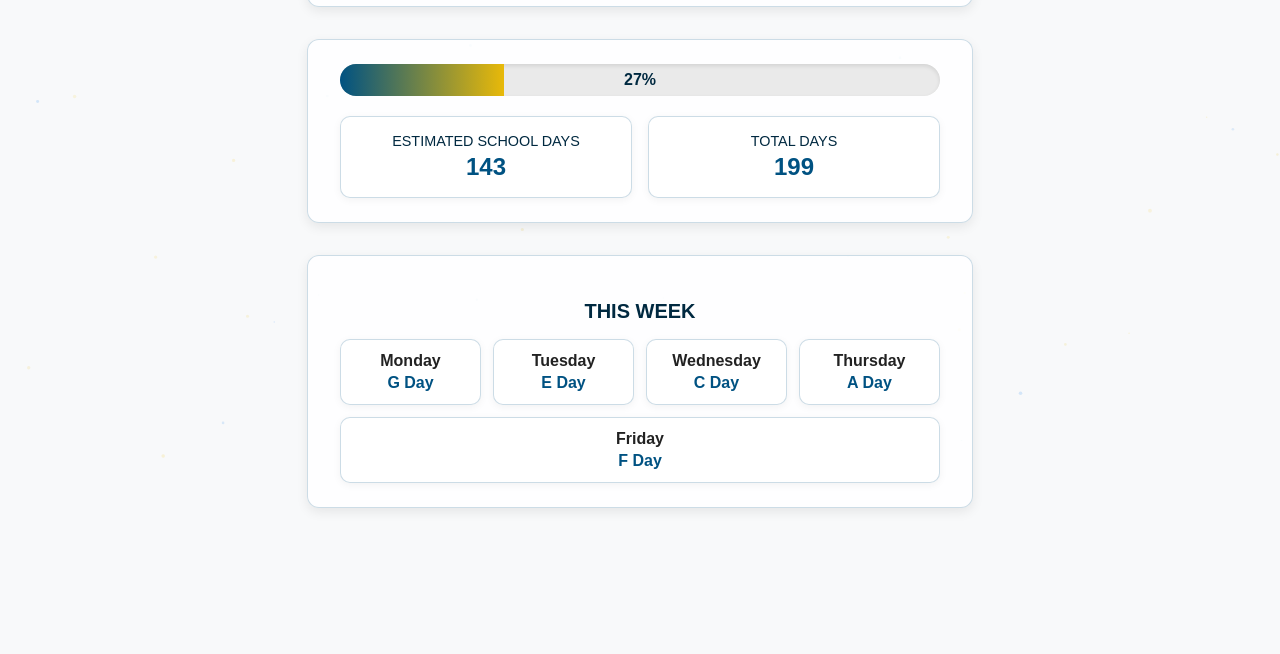
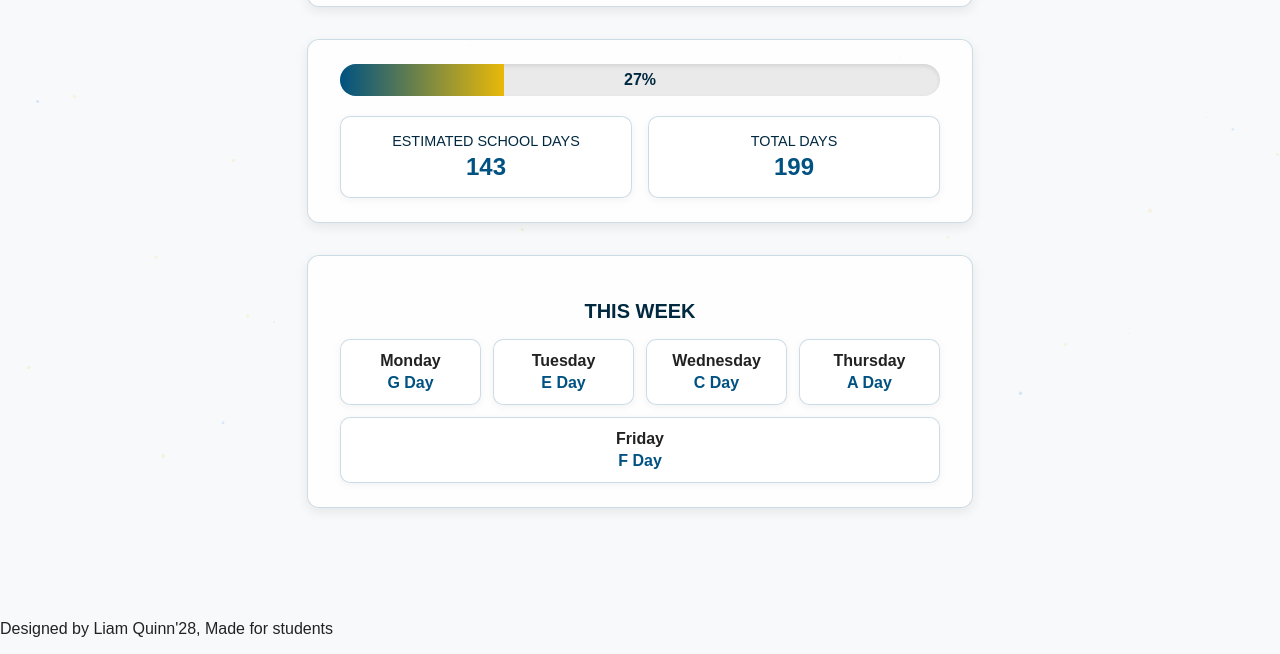
Before and after one commit to MlndMaster-Studios/SIHS-DAY-CLOCK, a plain HTML site: page index.html in a window 1280 px wide. Shown: the part 331-985 px from the top of the page. Before the commit the page ends 935 px from the top, so only its background shows below. Drawn offline with Linux system fonts and the light colour scheme.

Commit message:
Update index.html

```diff
--- a/index.html
+++ b/index.html
@@ -63,5 +63,10 @@
       </div>
     </section>
   </main>
+
+  <!-- Footer -->
+  <footer class="site-footer">
+    <p>Designed by Liam Quinn'28, Made for students</p>
+  </footer>
 </body>
 </html>
```
